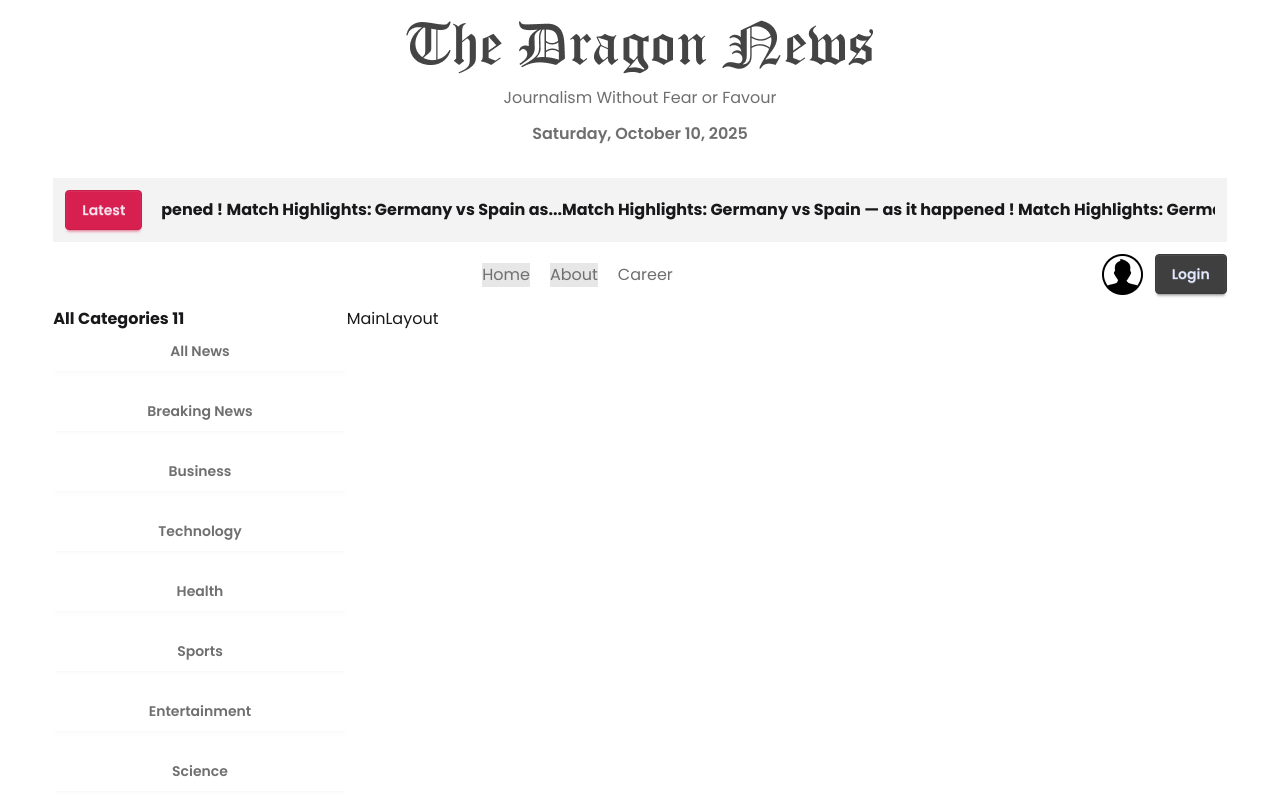
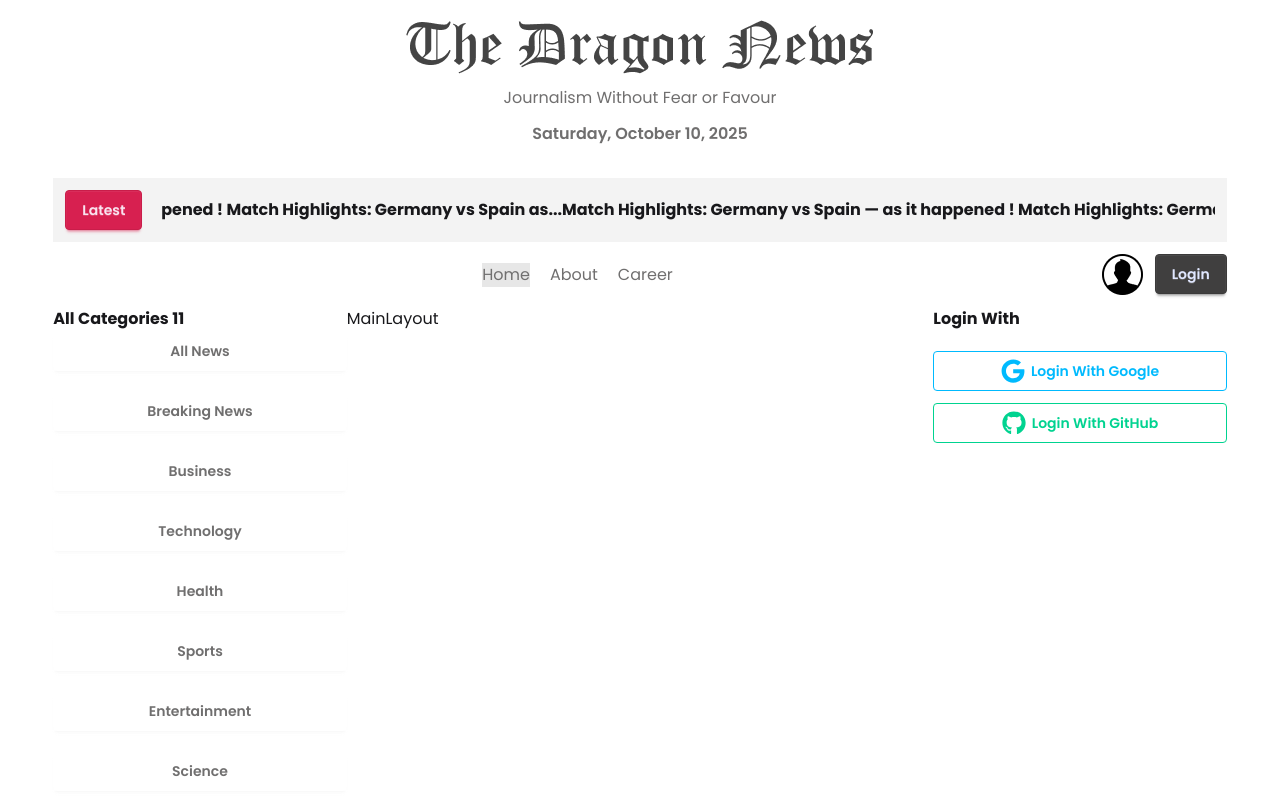
Before and after one commit to lizansarkar/dragon-news-website, a React (Vite) app: page / in a window 1280 px wide. Shown: the top 800 px of the page. Built offline with nearby package versions, Linux system fonts and the light colour scheme.

Commit message:
Load news data and filter news data from json file

```diff
--- a/package.json
+++ b/package.json
@@ -16,6 +16,7 @@
     "react": "^19.1.1",
     "react-dom": "^19.1.1",
     "react-fast-marquee": "^1.6.5",
+    "react-icons": "^5.5.0",
     "react-router-dom": "^7.9.4",
     "tailwindcss": "^4.1.14"
   },
--- a/src/home-layout/RightAside.jsx
+++ b/src/home-layout/RightAside.jsx
@@ -1,9 +1,10 @@
 import React from 'react'
+import SocialLogin from './SocialLogin'
 
 export default function RightAside() {
   return (
     <div>
-
+      <SocialLogin></SocialLogin>
     </div>
   )
 }
--- /dev/null
+++ b/src/home-layout/SocialLogin.jsx
@@ -0,0 +1,14 @@
+import React from 'react'
+import { FaGithub, FaGoogle } from 'react-icons/fa'
+
+export default function SocialLogin() {
+  return (
+    <div>
+        <h2 className='font-bold'>Login With</h2>
+        <div className='flex flex-col gap-3'>
+            <button className='btn btn-info btn-outline mt-5'> <FaGoogle size={24}></FaGoogle> Login With Google</button>
+            <button className='btn btn-success btn-outline'> <FaGithub size={24}></FaGithub> Login With GitHub</button>
+        </div>
+    </div>
+  )
+}
--- /dev/null
+++ b/src/pages/About.jsx
@@ -0,0 +1,7 @@
+import React from 'react'
+
+export default function About() {
+  return (
+    <div>About</div>
+  )
+}
--- /dev/null
+++ b/src/pages/Career.jsx
@@ -0,0 +1,7 @@
+import React from 'react'
+
+export default function Career() {
+  return (
+    <div>Career</div>
+  )
+}
--- a/src/pages/CategoryNews.jsx
+++ b/src/pages/CategoryNews.jsx
@@ -1,7 +1,34 @@
-import React from 'react'
+import React, { useEffect, useState } from 'react'
+import { useLoaderData, useParams } from 'react-router-dom'
 
 export default function CategoryNews() {
+    const {id} = useParams();
+
+    const data = useLoaderData();
+    // console.log(id, data);
+
+    const [categoryNews, setCategoryNews] = useState([]);
+
+
+    useEffect(() => {
+
+      if(id == "0") {
+        setCategoryNews(data);
+        return;
+      }
+      else if(id == "1"){
+        const todayNews = data.filter((news) => news.others.is_today_pick);
+        setCategoryNews(todayNews);
+      }
+      else {
+        const filterNews = data.filter(news => news.category_id == id);
+        console.log(filterNews);
+
+        setCategoryNews(filterNews);
+      }
+
+    }, [data, id]);
   return (
-    <div>CategoryNews</div>
-  )
+    <div>CategoryNews : {categoryNews.length}</div>
+  );
 }
--- a/src/reuseble-components/Navbar.jsx
+++ b/src/reuseble-components/Navbar.jsx
@@ -8,7 +8,7 @@ export default function Navbar() {
         <div className=''></div>
         <div className='nav text-accent flex gap-5'>
             <NavLink to="/">Home</NavLink>
-            <NavLink to="/">About</NavLink>
+            <NavLink to="/about">About</NavLink>
             <NavLink to="/career">Career</NavLink>
         </div>
         <div className='login-btn flex gap-3'>
--- a/src/routes/Router.jsx
+++ b/src/routes/Router.jsx
@@ -2,36 +2,46 @@ import { createBrowserRouter } from "react-router-dom";
 import Home from "../layouts/Home";
 import MainLayout from "../pages/MainLayout";
 import CategoryNews from "../pages/CategoryNews";
+import About from "../pages/About";
+import Career from "../pages/Career";
 
-const router = createBrowserRouter (
-    [
+const router = createBrowserRouter([
   {
     path: "/",
     element: <Home></Home>,
     children: [
       {
-                    path:"",
-                    element: <MainLayout></MainLayout>
+        path: "",
+        element: <MainLayout></MainLayout>,
       },
       {
-                    path:"/category/:id",
-                    element: <CategoryNews></CategoryNews>
-                },
-            ]
+        path: "/category/:id",
+        element: <CategoryNews></CategoryNews>,
+        loader: () => fetch("/news.json"),
       },
       {
+        path: "/about",
+        element: <About></About>,
+      },
+      {
+        path: "/career",
+        element: <Career></Career>,
+      },
+    ],
+  },
+
+  {
     path: "auth",
-            element: <h2>Authentication layout</h2>
+    element: <h2>Authentication layout</h2>,
   },
   {
     path: "news",
-            element: <h2>News layout</h2>
+    element: <h2>News layout</h2>,
   },
   {
     path: "/*",
-            element: <h2>Error page</h2>
+    element: <h2>Error page</h2>,
   },
-    ]
-)
+]);
 
 export default router;
```
Also changed, not shown: 1 other file (tests, documents, lock files or other folders). Lines whose indentation alone changed are shown as unchanged.
